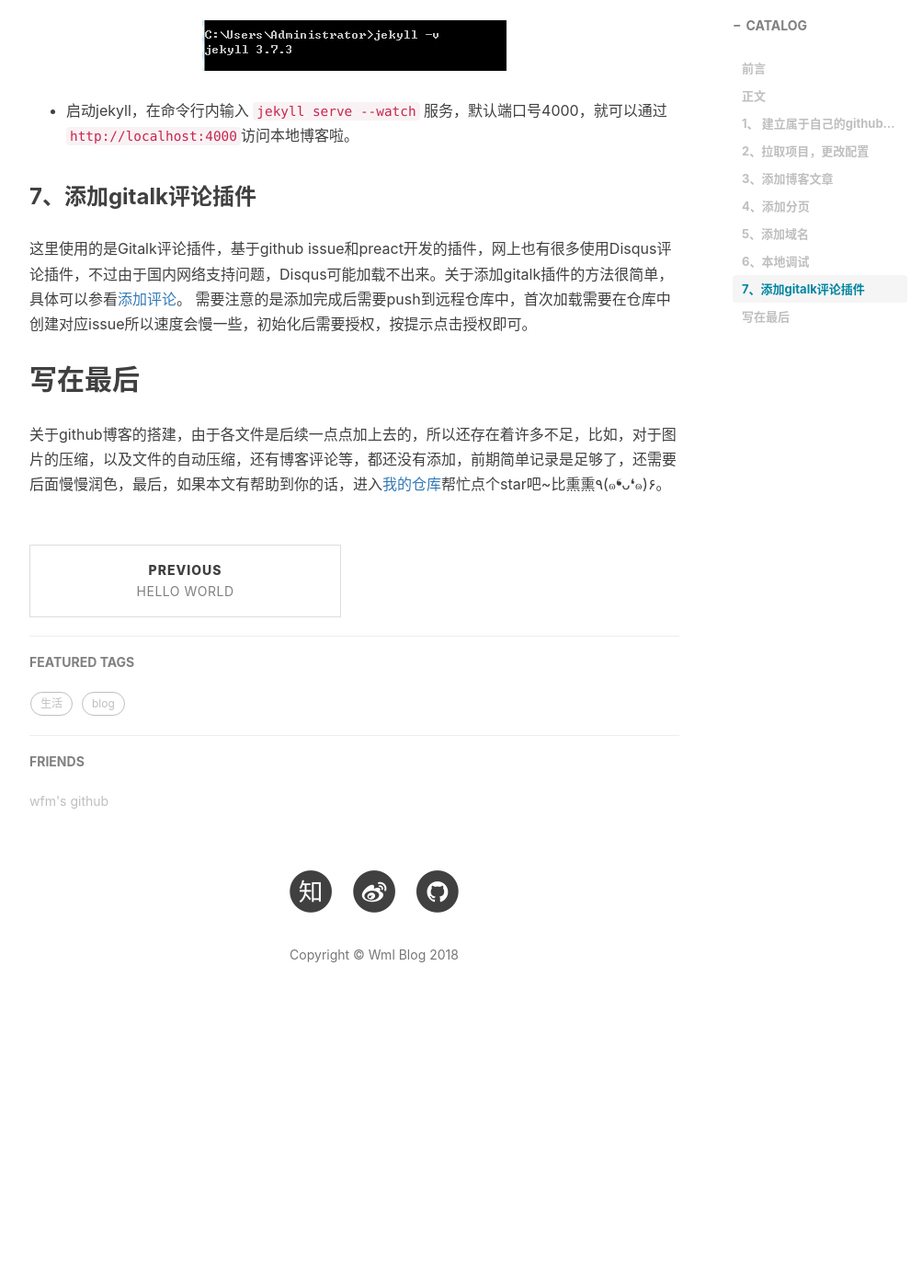
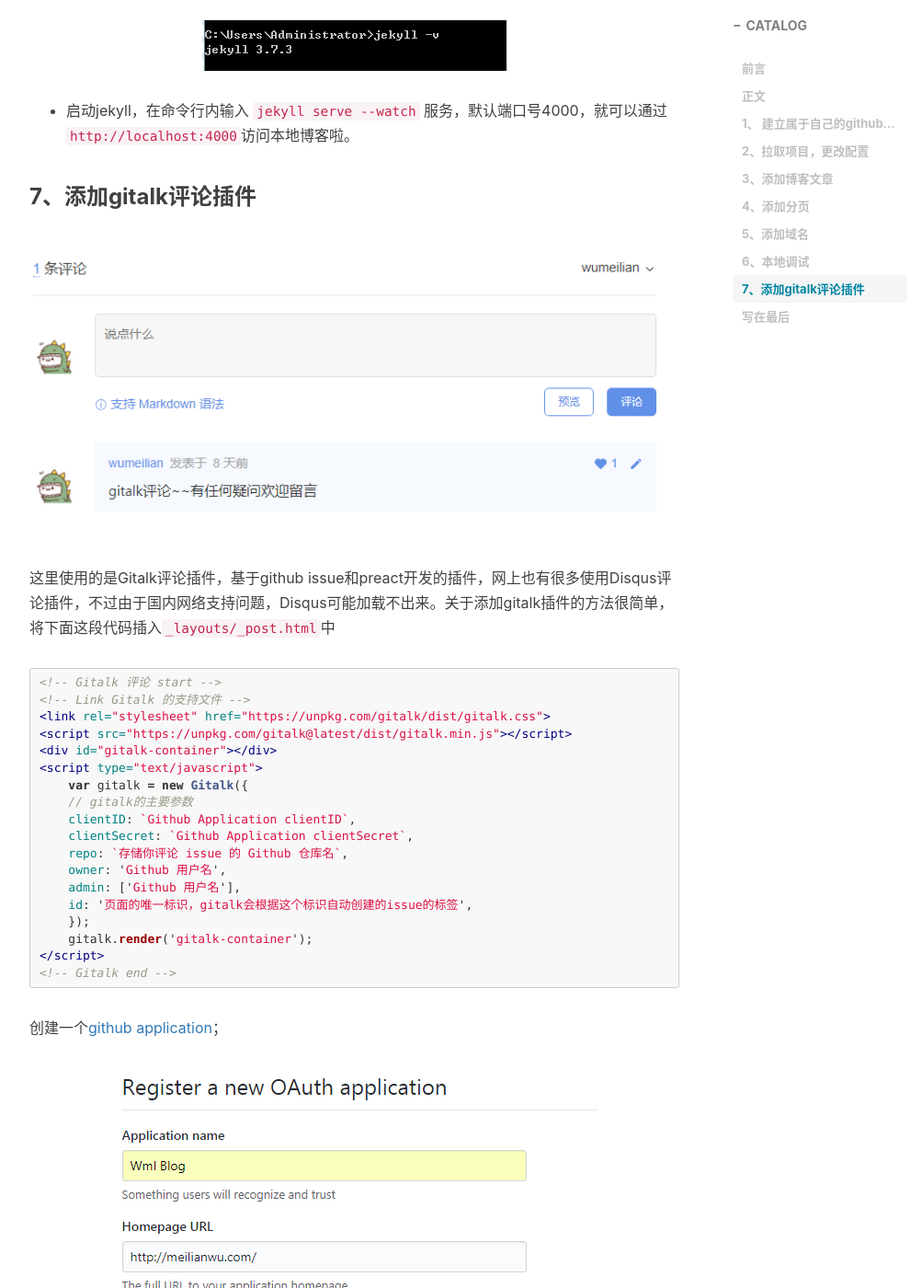
Before and after one commit to wumeilian/wumeilian.github.io, a Jekyll site: the page built from _posts/2018-05-31-blog-build.md, in a window 1280 px wide and 1400 px high, scrolled down 6329 px. Shown: the whole window at 92% size, without its empty margins (233-1236 px from the left). Built offline with Jekyll 4.4.1, drawn with Linux system fonts in a browser that asks for light colours; nearby versions of some CDN libraries; comment, search, counter and statistics services are not loaded; before the commit the page ends 7444 px from its top, so only the background shows below that; some of the changed text lies outside the part shown.

Commit message:
添加评论教程

````diff
--- a/_posts/2018-05-31-blog-build.md
+++ b/_posts/2018-05-31-blog-build.md
@@ -94,7 +94,36 @@ Github Pages 可以更换自己的域名，关于域名购买以及解析，我
 
 ### 7、添加gitalk评论插件
 
-这里使用的是Gitalk评论插件，基于github issue和preact开发的插件，网上也有很多使用Disqus评论插件，不过由于国内网络支持问题，Disqus可能加载不出来。关于添加gitalk插件的方法很简单，具体可以参看[添加评论](http://qiubaiying.top/2017/12/19/%E4%B8%BA%E5%8D%9A%E5%AE%A2%E6%B7%BB%E5%8A%A0-Gitalk-%E8%AF%84%E8%AE%BA%E6%8F%92%E4%BB%B6/)。 需要注意的是添加完成后需要push到远程仓库中，首次加载需要在仓库中创建对应issue所以速度会慢一些，初始化后需要授权，按提示点击授权即可。
+![gitalk](/img/blog-build-17.png)
+
+这里使用的是Gitalk评论插件，基于github issue和preact开发的插件，网上也有很多使用Disqus评论插件，不过由于国内网络支持问题，Disqus可能加载不出来。关于添加gitalk插件的方法很简单，将下面这段代码插入`_layouts/_post.html`中
+
+```html
+<!-- Gitalk 评论 start  -->
+<!-- Link Gitalk 的支持文件  -->
+<link rel="stylesheet" href="https://unpkg.com/gitalk/dist/gitalk.css">
+<script src="https://unpkg.com/gitalk@latest/dist/gitalk.min.js"></script>
+<div id="gitalk-container"></div>
+<script type="text/javascript">
+    var gitalk = new Gitalk({
+    // gitalk的主要参数
+    clientID: `Github Application clientID`,
+    clientSecret: `Github Application clientSecret`,
+    repo: `存储你评论 issue 的 Github 仓库名`,
+    owner: 'Github 用户名',
+    admin: ['Github 用户名'],
+    id: '页面的唯一标识，gitalk会根据这个标识自动创建的issue的标签',
+    });
+    gitalk.render('gitalk-container');
+</script>
+<!-- Gitalk end -->
+```
+
+创建一个[github application](https://github.com/settings/applications/new)；
+
+![blog](/img/blog-build-18.png)
+
+创建好产生的Client ID 和 Client Secret 填入你的我们 Gitalk 参数中，添加完成后需要push到远程仓库中，每篇文章会产生一个对应的issue。需要注意的是，首次加载需要在仓库中创建对应issue所以速度会慢一些，初始化后需要授权，按提示点击授权即可。
 
 ## 写在最后
 
````
Also changed, not shown: README.md, img/blog-build-17.png (added), img/blog-build-18.png (added), img/readme-1.png.
